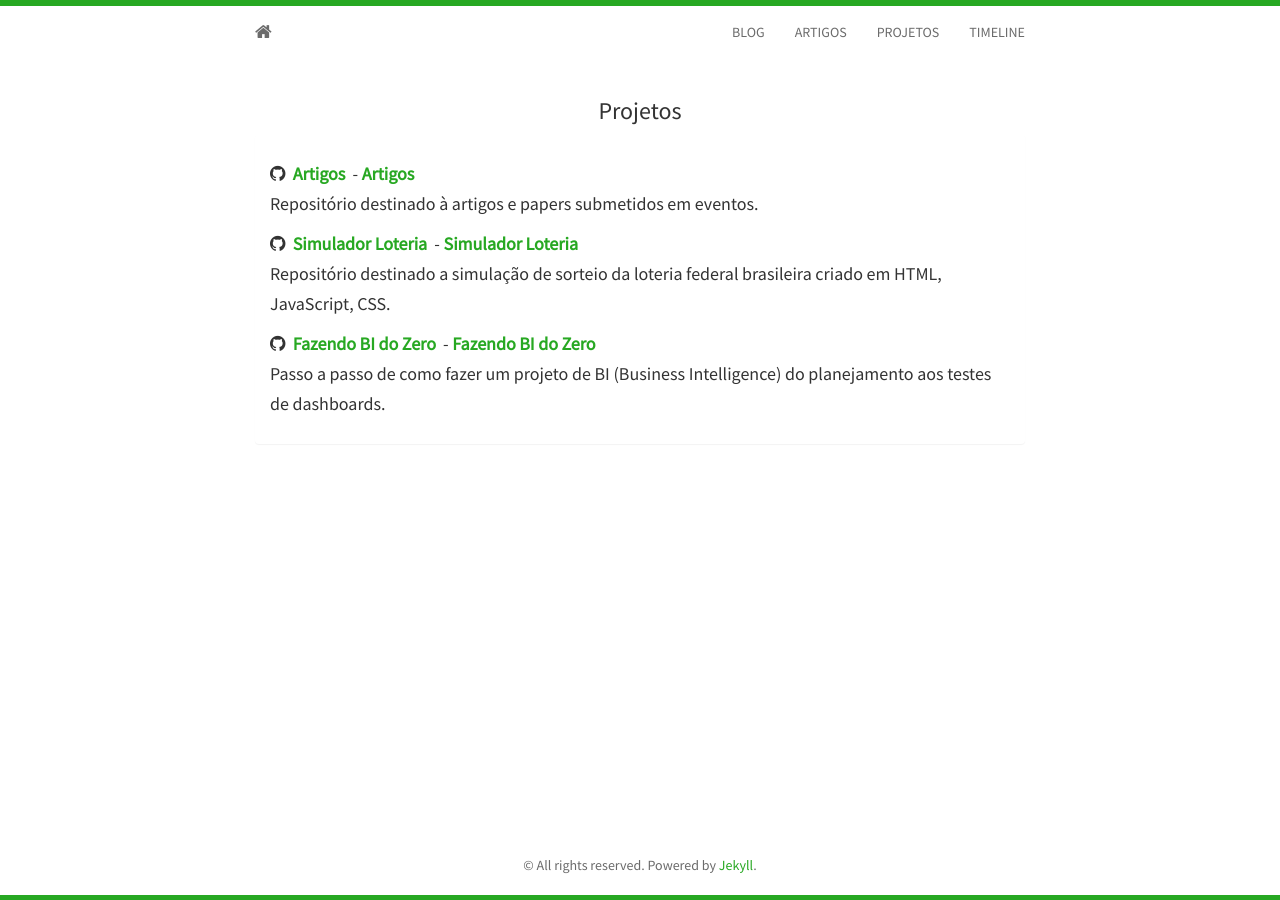
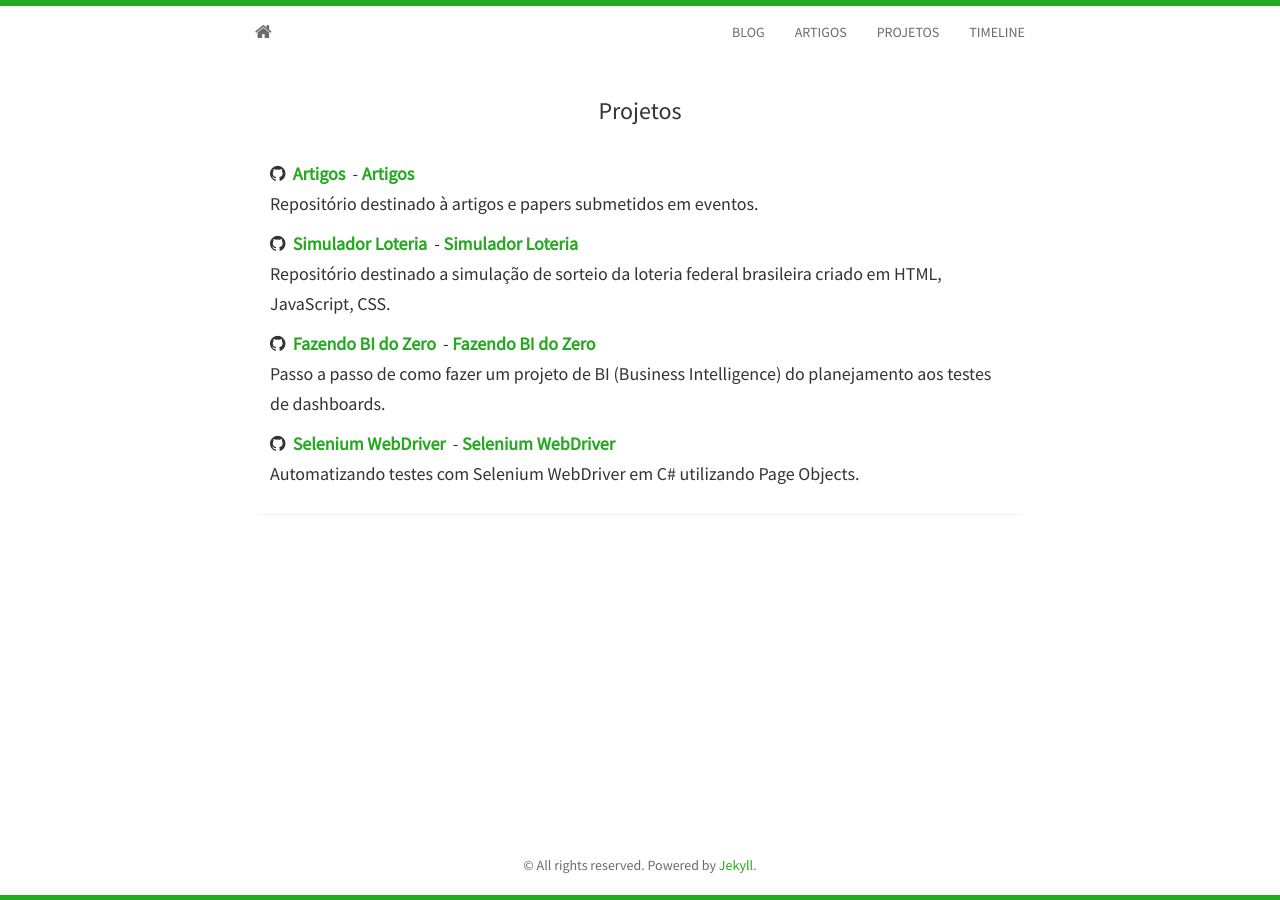
Before and after one commit to mateusbtlopes/mateusbtlopes.github.io, a Jekyll site: the page built from projects.html, in a window 1280 px wide. Built offline with Jekyll 4.4.1, drawn with Linux system fonts in a browser that asks for light colours; nearby versions of some CDN libraries.

Commit message:
- Atualizando página de projetos

```diff
--- a/_includes/projects.html
+++ b/_includes/projects.html
@@ -18,6 +18,11 @@
 			</i>&nbsp;-&nbsp;<strong><a href="../fazendo-bi-do-zero" target="_blank">Fazendo BI do Zero</a></strong>
 			<p>Passo a passo de como fazer um projeto de BI (Business Intelligence) do planejamento aos testes de dashboards.</p>
 		</h5>
+		<h5>
+			<i class="fa fa-github"></i>&nbsp;&nbsp;<strong><a href="https://github.com/mateusblopes/selenium-webdriver" target="_blank">Selenium WebDriver</a></strong>
+			</i>&nbsp;-&nbsp;<strong><a href="../selenium-webdriver" target="_blank">Selenium WebDriver</a></strong>
+			<p>Automatizando testes com Selenium WebDriver em C# utilizando Page Objects.</p>
+		</h5>
     </div>
   </div>
 </div>
```
